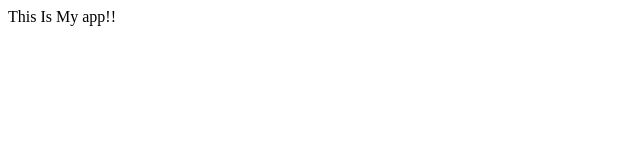
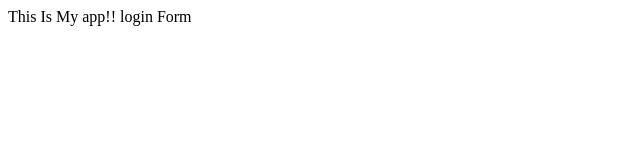
Before and after one commit to Gidepan/sampledep, a plain HTML site: page index.html in a window 1280 px wide. Shown: the full height of the page, 0-640 px from the left. Drawn offline with Linux system fonts and the light colour scheme.

Commit message:
logIn Form

```diff
--- /dev/null
+++ b/dir1/app1.js
@@ -0,0 +1 @@
+console.log('10');
--- a/index.html
+++ b/index.html
@@ -5,5 +5,6 @@
 </head>
 <body>
     This Is My app!!
+    login Form
 </body>
 </html>
```
Also changed, not shown: login.html (added, +1 -0 lines), log.txt (added).
